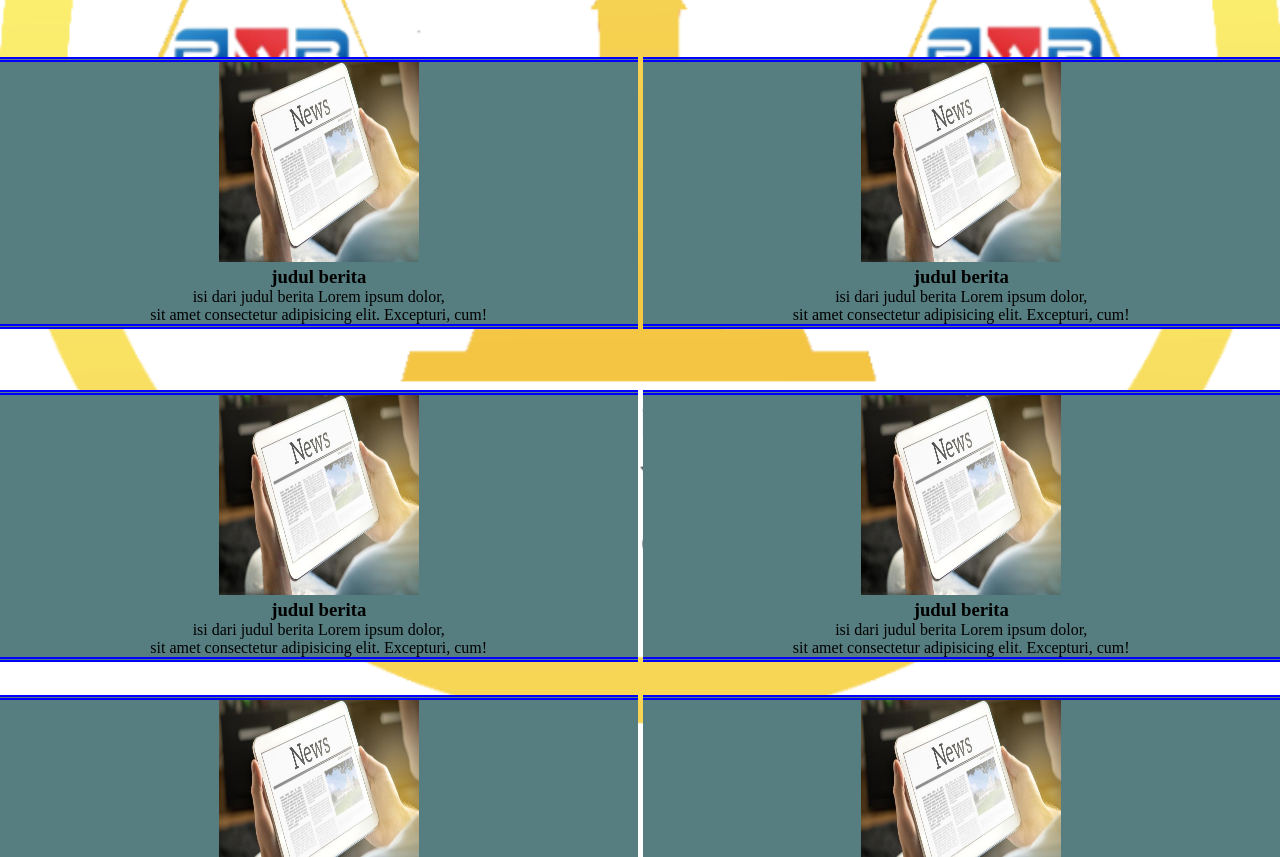
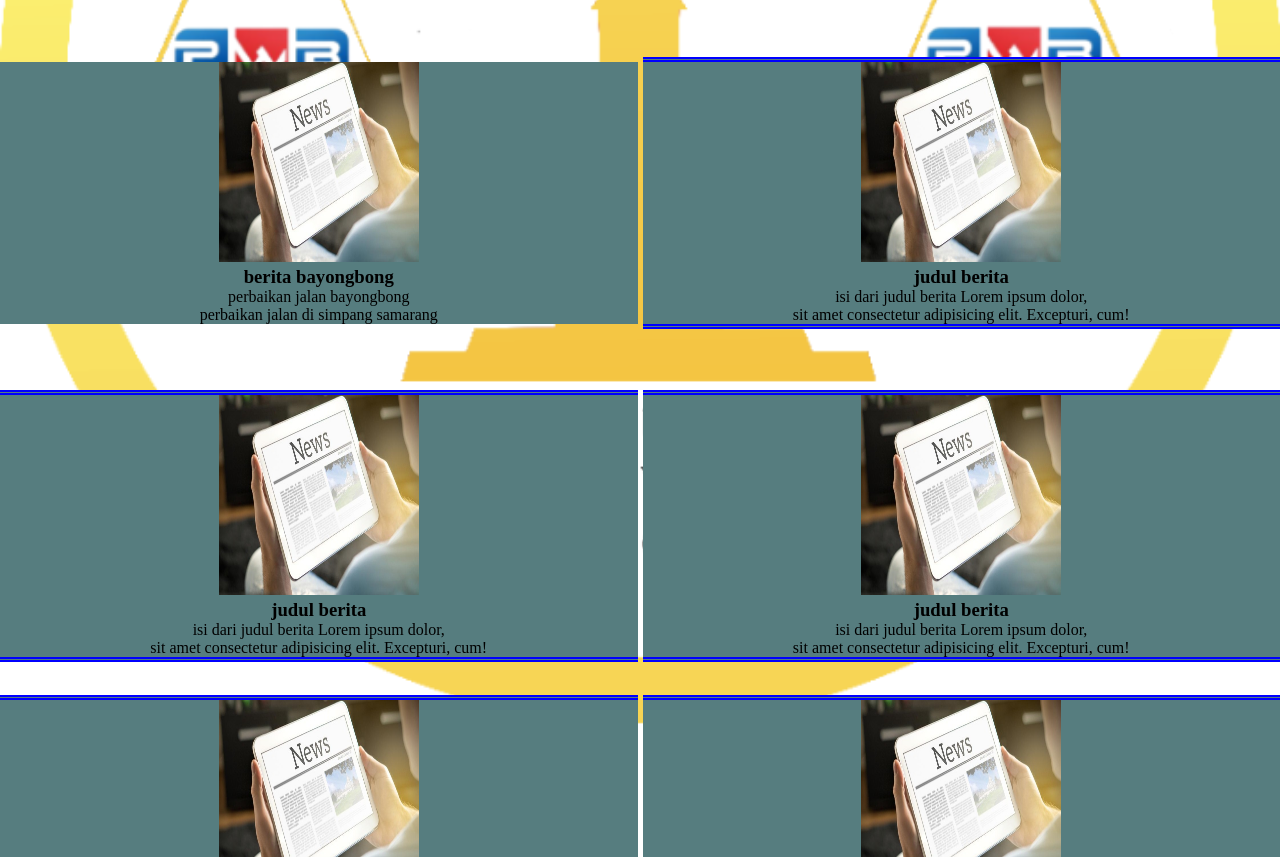
Before and after one commit to MuhammadIrsyadofc/pwb, a plain HTML site: page Halaman Pendidikan/index.html in a window 1280 px wide. Shown: the part 1408-2265 px from the top of the page. Drawn offline with Linux system fonts and the light colour scheme.

Commit message:
menambhkan berita di halaman pendidikan

```diff
--- a/Halaman Pendidikan/index.html
+++ b/Halaman Pendidikan/index.html
@@ -36,8 +36,8 @@
 
         <div class="berita-3">
          <img src="../gambar/bacaberita.png" width="200px" height="200px" alt="">
-         <h3>judul berita</h3>
-         <p>isi dari judul berita Lorem ipsum dolor, <br> sit amet consectetur adipisicing elit. Excepturi, cum!</p>
+         <h3>berita bayongbong</h3>
+         <p>perbaikan jalan bayongbong<br> perbaikan jalan di simpang samarang</p>
         </div>
 
         <div class="berita-4">
--- a/Halaman Pendidikan/style.css
+++ b/Halaman Pendidikan/style.css
@@ -107,8 +107,6 @@
 .berita-3{
     width: 100%;
     grid-area: berita-3 ;
-    border-top: 5px double blue;
-    border-bottom: 5px double blue;
     background-color: rgb(86, 125, 127);
     transition: all 1s ease ;
 }
```
